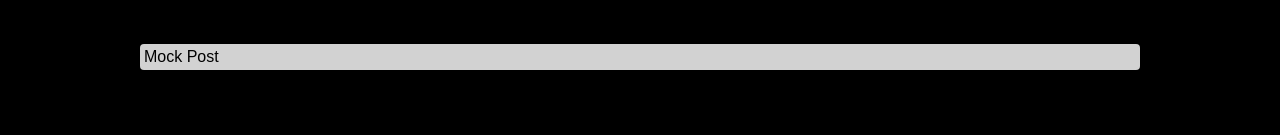
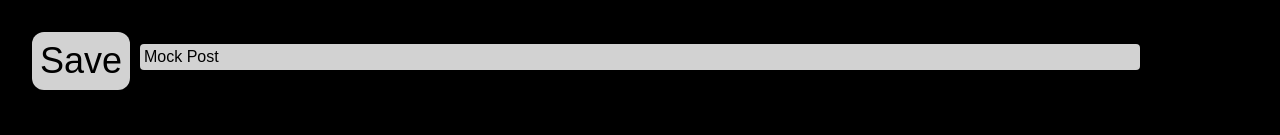
Before and after one commit to flyjeray/blogbuilder, a Next.js app in the folder frontend/blogbuilder/: page /admin/post/1/edit in a window 1280 px wide. Shown: the top 135 px of the page. Built offline with nearby package versions, Linux system fonts and the light colour scheme.

Commit message:
front: save post button

```diff
--- a/frontend/blogbuilder/src/app/admin/post/[slug]/edit/page.tsx
+++ b/frontend/blogbuilder/src/app/admin/post/[slug]/edit/page.tsx
@@ -9,6 +9,7 @@ import EditablePostBlock from '@/shared/components/organisms/EditablePostBlock';
 import AddBlockButton from '@/shared/components/atoms/AddBlockButton';
 import AddBlockPopup from '@/shared/components/molecules/AddBlockPopup';
 import { PostBlockType } from '@/shared/constants/PostBlocks';
+import Button from '@/shared/components/atoms/Button';
 
 type Props = {
   params: {
@@ -29,7 +30,7 @@ const AdminEditPostPage = ({ params }: Props) => {
     setAddPopupOpen(false);
   }
 
-  const handleSave = (id: string, fields: PostBlockFieldContent[]) => {
+  const handleSaveBlock = (id: string, fields: PostBlockFieldContent[]) => {
     const copy = [...blocks];
     const i = copy.findIndex(b => b.id == id);
     if (i !== -1) {
@@ -38,8 +39,13 @@ const AdminEditPostPage = ({ params }: Props) => {
     setBlocks(copy);
   }
 
+  const handleSavePost = () => {
+    console.log('Save Post');
+  }
+
   return (
     <main className={styles.container}>
+      <div className={styles.content}>
         <TextInput
           onChange={handleChangeTitle}
           placeholder="Post Title"
@@ -49,7 +55,7 @@ const AdminEditPostPage = ({ params }: Props) => {
           <EditablePostBlock
             key={block.id}
             block={block}
-          onBlockSave={handleSave}
+            onBlockSave={handleSaveBlock}
           />
         ))}
         {!addPopupOpen && (
@@ -63,6 +69,15 @@ const AdminEditPostPage = ({ params }: Props) => {
             onClose={() => setAddPopupOpen(false)}
           />
         )}
+      </div>
+      <div className={styles.save_btn_wrapper}>
+        <Button
+          variant="large"
+          onClick={handleSavePost}
+        >
+          Save
+        </Button>
+      </div>
     </main>
   )
 }
--- a/frontend/blogbuilder/src/app/admin/post/[slug]/edit/styles.module.scss
+++ b/frontend/blogbuilder/src/app/admin/post/[slug]/edit/styles.module.scss
@@ -1,18 +1,26 @@
 .container {
-  display: flex;
-  flex-direction: column;
-
   position: relative;
 
-  gap: 64px;
+  .content {
+    display: flex;
+    flex-direction: column;
 
-  max-width: 1000px;
-  margin: 0 auto;
-  padding: 0 16px;
+    gap: 64px;
+
+    max-width: 1000px;
+    margin: 0 auto;
+    padding: 0 16px;
+  }
 
   .blocks {
     display: flex;
     flex-direction: column;
     gap: 36px;
   }
+
+  .save_btn_wrapper {
+    position: fixed;
+    top: 32px;
+    left: 32px;
+  }
 }
```
Lines whose indentation alone changed are shown as unchanged.
